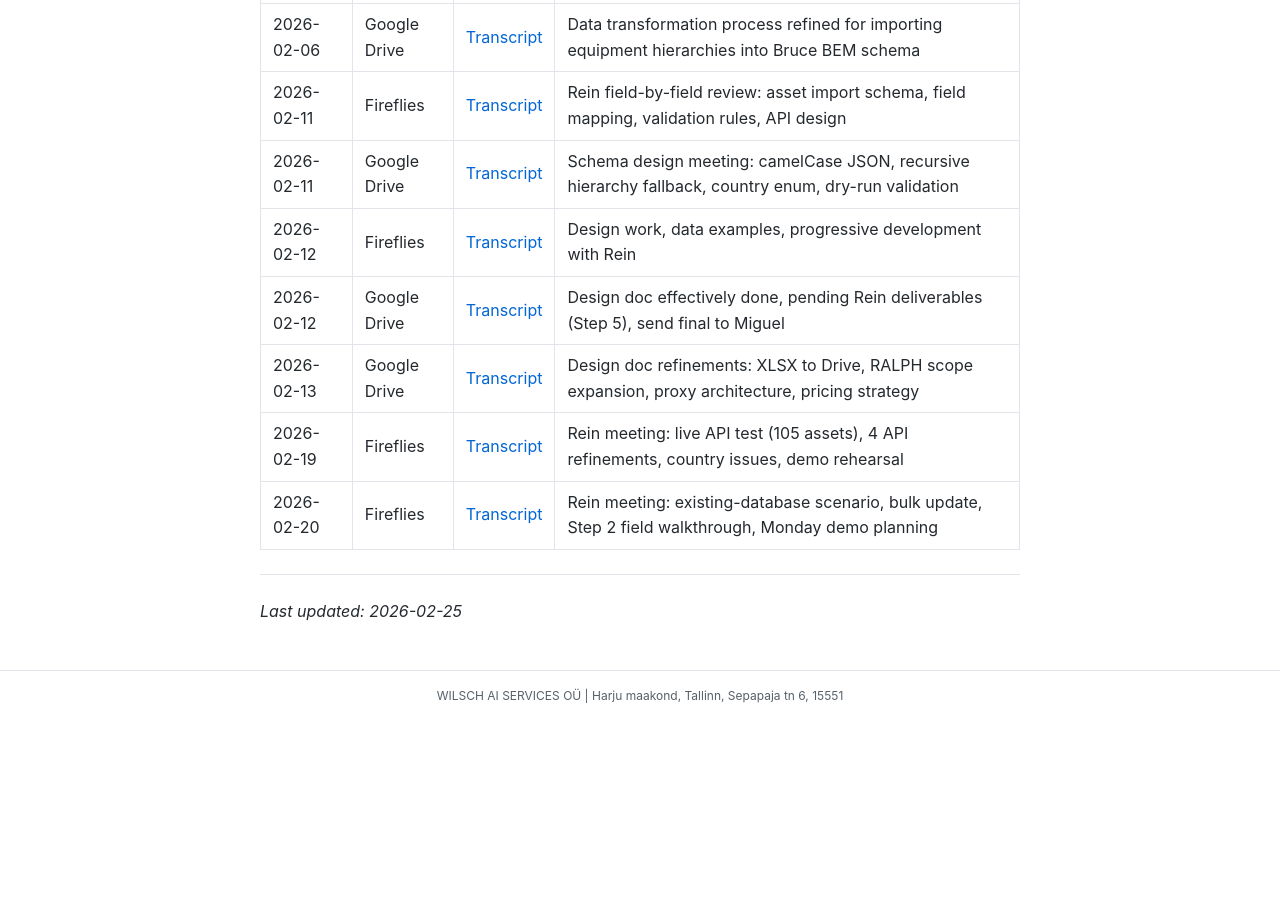
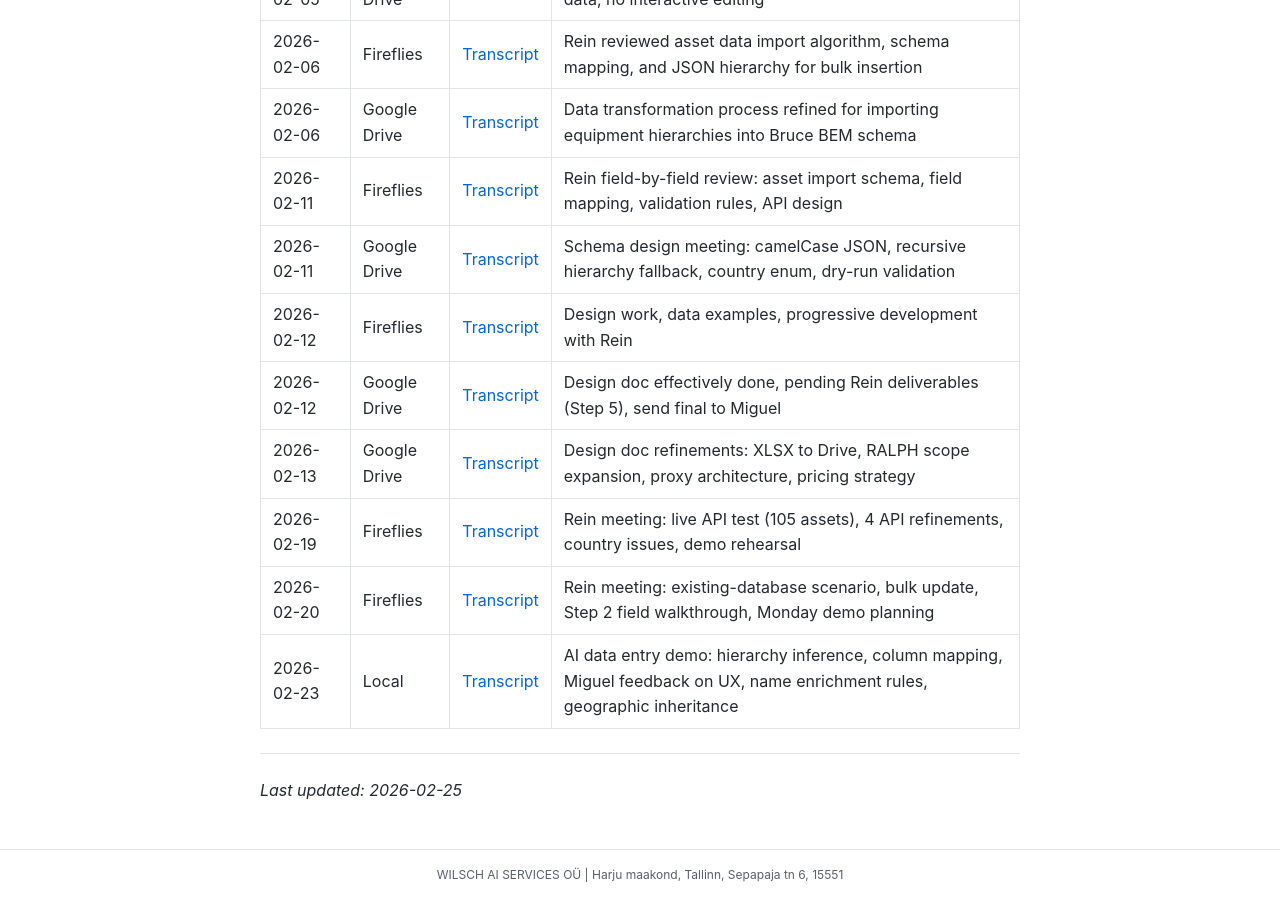
Before and after one commit to MariusWilsch/public-wilsch-ai-pages, a Jekyll site: the page built from project/archibus-fm-assistant/transcript-index-373.md, in a window 1280 px wide and 900 px high, scrolled down 4596 px. Built offline with Jekyll 4.4.1, drawn with Linux system fonts in a browser that asks for light colours; our own code applies the rules of GitHub Pages for plain Markdown files; before the commit the page ends 5317 px from its top, so only the background shows below that; some of the changed text lies outside the part shown.

Commit message:
Sync from hippocampus 2026-02-25

```diff
--- a/project/archibus-fm-assistant/transcript-index-373.md
+++ b/project/archibus-fm-assistant/transcript-index-373.md
@@ -30,6 +31,7 @@ Consolidated index for [Issue #373: AI Bulk Data Entry — Background Data Impor
 | Step 3: Insertion API | Rein | [Agenda](https://mariuswilsch.github.io/public-wilsch-ai-pages/project/archibus-fm-assistant/rein-meeting-agenda-step3-insertion-api) |
 | Background Data | Rein | [Agenda](https://mariuswilsch.github.io/public-wilsch-ai-pages/project/archibus-fm-assistant/rein-meeting-agenda-background-data) |
 | Step 2: Schema Mapping | Rein | [Agenda](https://mariuswilsch.github.io/public-wilsch-ai-pages/project/archibus-fm-assistant/rein-meeting-agenda-step2-schema-mapping) |
+| Step 1+2: Unmappable Column Handling | Rein | [Agenda](https://mariuswilsch.github.io/public-wilsch-ai-pages/project/archibus-fm-assistant/rein-meeting-agenda-step1-2-unmappable-columns) |
 | Step 3: Field Review & Undefined Items | Rein | [Agenda](https://mariuswilsch.github.io/public-wilsch-ai-pages/project/archibus-fm-assistant/rein-meeting-agenda-feb15-field-review) |
 | Hierarchy Understanding | Miguel/Ian | [Agenda](https://mariuswilsch.github.io/public-wilsch-ai-pages/project/archibus-fm-assistant/miguel-ian-meeting-agenda-hierarchy-understanding) |
 | Bulk Entry Spike | Team | [Agenda](https://mariuswilsch.github.io/public-wilsch-ai-pages/project/archibus-fm-assistant/bulk-entry-spike-agenda) |
@@ -125,6 +127,7 @@ When Chain 1B approaches deployment: **NVIDIA Orchestrator-8B** — tool-calling
 | 2026-02-13 | Google Drive | [Transcript](https://drive.google.com/file/d/1E2CNOR39mWnKu5XRalPYrmJH4jhcibBt/view) | Design doc refinements: XLSX to Drive, RALPH scope expansion, proxy architecture, pricing strategy |
 | 2026-02-19 | Fireflies | [Transcript](https://app.fireflies.ai/view/01KHTD7ASXXTZWTA0K1P2H0S0M) | Rein meeting: live API test (105 assets), 4 API refinements, country issues, demo rehearsal |
 | 2026-02-20 | Fireflies | [Transcript](https://app.fireflies.ai/view/01KHXD6NN4Y35G0MJWM8NYZJZH) | Rein meeting: existing-database scenario, bulk update, Step 2 field walkthrough, Monday demo planning |
+| 2026-02-23 | Local | [Transcript](/Users/verdant/Downloads/AI Data Entry Demo Transcript.txt) | AI data entry demo: hierarchy inference, column mapping, Miguel feedback on UX, name enrichment rules, geographic inheritance |
 
 ---
 
```
Also changed, not shown: other parts of project/archibus-fm-assistant/transcript-index-373.md (+1 -0 lines), project/archibus-fm-assistant/step-1-2-setup-phase-design.md (+1 -1 lines).
